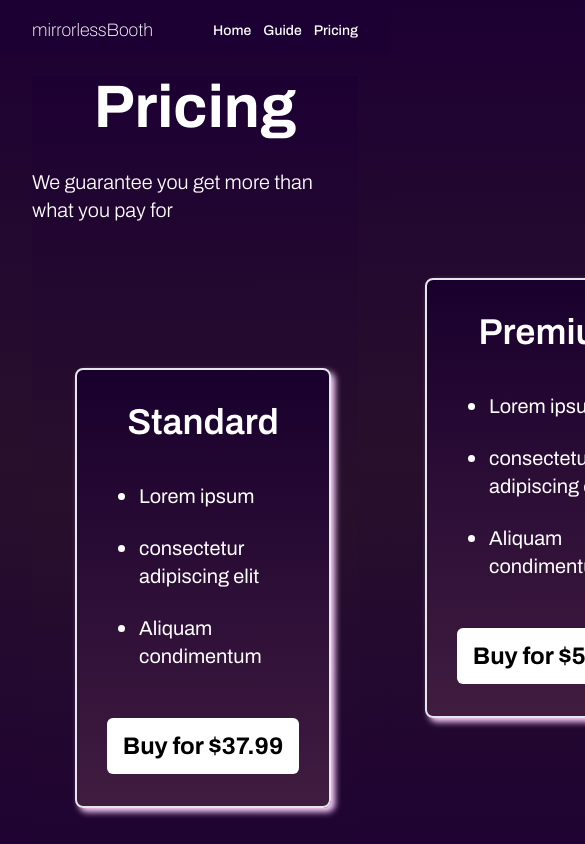
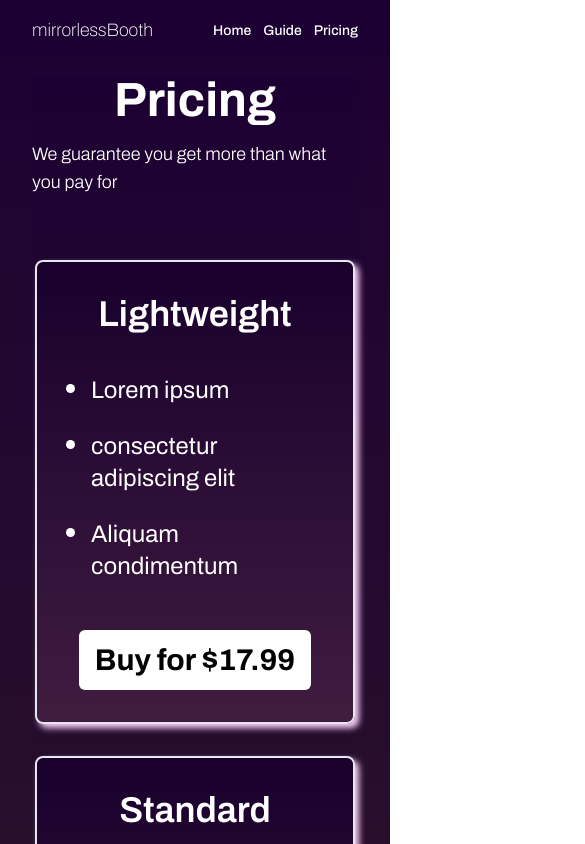
Before and after one commit to josejhkim/mlb-site, a Next.js app: page /pricing in a window 390 px wide. Shown: the top 844 px of the page, 585 px wide, since content can reach past the window. Built offline with nearby package versions, Linux system fonts and the light colour scheme.

Commit message:
Add responsive layout to pricing page

```diff
--- a/app/components/pricing/platformBottom.tsx
+++ b/app/components/pricing/platformBottom.tsx
@@ -2,7 +2,7 @@ import React from 'react';
 
 const PlatformBottom = () => {
   return (
-    <div className="flex relative  justify-center items-center w-full -z-50">
+    <div className="flex relative justify-center items-center w-full -z-5">
       <svg
         className="w-full h-full"
         width="600"
--- a/app/components/pricing/platformTop.tsx
+++ b/app/components/pricing/platformTop.tsx
@@ -2,7 +2,7 @@ import React from 'react';
 
 const PlatformTop = () => {
   return (
-    <div className="flex relative justify-center items-center -z-50">
+    <div className="flex relative justify-center items-center -z-5">
       <svg
         className="w-full h-full"
         width="600"
--- a/app/components/pricing/pricecard.tsx
+++ b/app/components/pricing/pricecard.tsx
@@ -7,7 +7,7 @@ const Pricecard = ({ title, features, price }: {
     <div className="flex flex-col items-center
     border-2 text-white rounded-lg
     bg-gradient-to-b from-[#19002d] to-[#401c40]
-    w-64
+    w-80 md:w-56 lg:w-64
     pt-8
     pb-8
     h-fit
@@ -16,19 +16,26 @@ const Pricecard = ({ title, features, price }: {
       boxShadow: "4px 4px 6px #FFD1FF",
     }}
     >
-      <h4 className="font-semibold text-4xl mb-4">
+      <h4 className="font-semibold mb-4
+      text-4xl md:text-3xl lg:text-4xl
+      ">
         {title}
       </h4>
       <ul className='list-disc mb-6'>
         {features.map((feature) => (
 
-          <li className="my-6 w-32 font-regular text-xl" key={feature}>
+          <li className="my-6 font-regular
+          w-52 md:w-36 lg:w-44
+          text-2xl md:text-xl lg:text-2xl
+          " key={feature}>
             {feature}
           </li>
 
         ))}
       </ul>
-      <div className="text-black font-bold bg-white px-4 py-3 text-2xl rounded-md">
+      <div className="text-black font-bold bg-white px-4 py-3
+      text-3xl md:text-2xl
+      rounded-md">
         Buy for ${price}
       </div>
     </div>
--- a/app/layout.tsx
+++ b/app/layout.tsx
@@ -32,6 +32,7 @@ export default function RootLayout({
           ${archivo.variable}
           font-[family-name:var(--font-archivo)]
           mx-8 lg:mx-20
+          relative
           antialiased` }>
           {children}
         </div>
--- a/app/pricing/page.tsx
+++ b/app/pricing/page.tsx
@@ -7,10 +7,12 @@ import PlatformTop from '../components/pricing/platformTop'
 
 
 const Page = () => {
+  let xl = window.matchMedia("(min-width: 1280px)").matches
+
   const [currPositions, setCurrPositions] = useState([
-    { pos: "left", top: '-10px', left: '-410px', zIndex: "1" },
-    { pos: "center", top: '80px', left: '-60px', zIndex: "2" },
-    { pos: "right", top: '-10px', left: '290px', zIndex: "1" },
+    { pos: "left", top: '-10px', left: '-478px', zIndex: "1" },
+    { pos: "center", top: '80px', left: '-128px', zIndex: "2" },
+    { pos: "right", top: '-10px', left: '222px', zIndex: "1" },
   ]);
 
   const [currLeft, setCurrLeft] = useState("0");
@@ -18,7 +20,7 @@ const Page = () => {
   const [currRight, setCurrRight] = useState("2");
 
   function changeCenter(id: string) {
-    if (id === currCenter) {
+    if (!xl || id === currCenter) {
       return;
     }
 
@@ -27,7 +29,7 @@ const Page = () => {
       // and the curr right to be the left
       const nextPositions = [
         { pos: "left", top: '0px', left: '-420px', zIndex: "1" },
-        { pos: "center", top: '80px', left: '-60px', zIndex: "2" },
+        { pos: "center", top: '-80px', left: '-60px', zIndex: "2" },
         { pos: "right", top: '0px', left: '300px', zIndex: "1" }
       ];
 
@@ -62,29 +64,40 @@ const Page = () => {
   return (
     <>
       <div className="text-white flex flex-col items-center">
-        <h2 className="font-bold text-6xl mb-8">
+        <h2 className="font-bold
+        text-5xl md:text-5xl lg:text-6xl
+        mb-4 lg:mb-8">
           Pricing
         </h2>
-        <h3 className="font-light text-xl">
+        <h3 className="font-light
+        text-lg md:text-lg lg:text-xl">
           We guarantee you get more than what you pay for
         </h3>
       </div>
 
-      <div className="mt-16 pb-40 2xl:pb-80 overflow-y-visible relative text-white flex flex-col items-center">
-        <div className="relative flex w-[120px] justify-center">
-          <div className="absolute" id={"0"}
+      <div className="overflow-y-visible relative
+      mt-16
+      pb-12 xl:pb-80
+      text-white flex flex-col items-center">
+        <div className="relative flex
+        flex-col md:flex-row
+        items-center
+        gap-8 lg:gap-14 xl:gap-0
+        xl:justify-center">
+          <div className="
+            static xl:absolute" id={"0"}
             style={{ transition: "all 1s ease", top: currPositions[0].top, left: currPositions[0].left, zIndex: currPositions[0].zIndex }}
             onClick={() => changeCenter("0")}
           >
             <Pricecard title={"Lightweight"} features={["Lorem ipsum", "consectetur adipiscing elit", "Aliquam condimentum"]} price={17.99} />
           </div>
-          <div className="absolute" id={"1"}
+          <div className="static xl:absolute" id={"1"}
             style={{ transition: "all 1s ease", top: currPositions[1].top, left: currPositions[1].left, zIndex: currPositions[1].zIndex }}
             onClick={() => changeCenter("1")}
           >
             <Pricecard title={"Standard"} features={["Lorem ipsum", "consectetur adipiscing elit", "Aliquam condimentum"]} price={37.99} />
           </div>
-          <div className="absolute" id={"2"}
+          <div className="static xl:absolute" id={"2"}
             style={{ transition: "all 1s ease", top: currPositions[2].top, left: currPositions[2].left, zIndex: currPositions[2].zIndex }}
             onClick={() => changeCenter("2")}
           >
```
